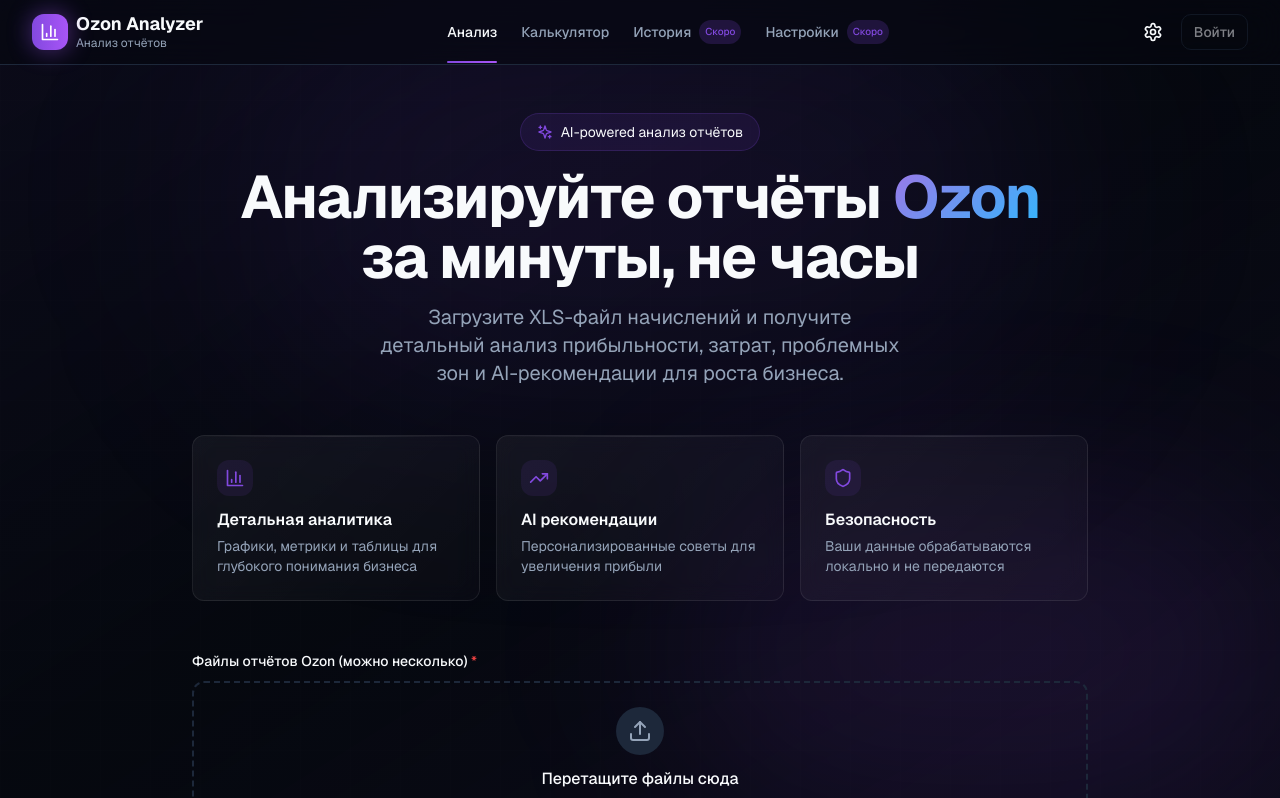
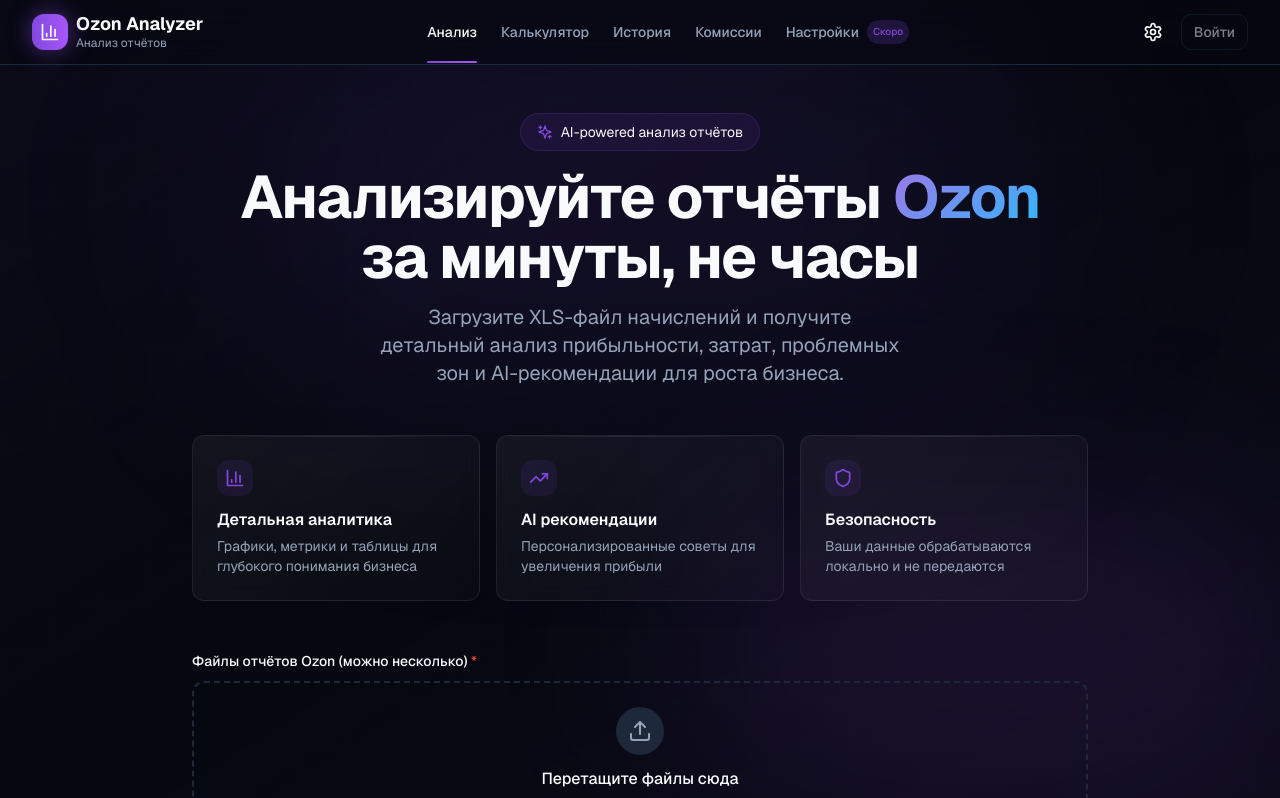
Before and after one commit to Ganzolder/MP-analyzer, a Next.js app: page / in a window 1280 px wide. Shown: the top 798 px of the page. Built offline with nearby package versions, Linux system fonts and the light colour scheme.

Commit message:
Add link to category commissions upload page in Header

```diff
--- a/components/layout/Header.tsx
+++ b/components/layout/Header.tsx
@@ -34,8 +34,11 @@
           <NavLink href="/calculator">
             Калькулятор
           </NavLink>
-          <NavLink href="/reports" badge="Скоро">
+          <NavLink href="/reports">
             История
+          </NavLink>
+          <NavLink href="/admin/category-commissions">
+            Комиссии
           </NavLink>
           <NavLink href="/settings" badge="Скоро">
             Настройки
@@ -74,8 +77,11 @@
             <MobileNavLink href="/calculator" icon={<Calculator className="h-4 w-4" />} onClick={() => setIsMenuOpen(false)}>
               Калькулятор
             </MobileNavLink>
-            <MobileNavLink href="/reports" icon={<FileText className="h-4 w-4" />} badge="Скоро" onClick={() => setIsMenuOpen(false)}>
+            <MobileNavLink href="/reports" icon={<FileText className="h-4 w-4" />} onClick={() => setIsMenuOpen(false)}>
               История отчётов
+            </MobileNavLink>
+            <MobileNavLink href="/admin/category-commissions" icon={<Settings className="h-4 w-4" />} onClick={() => setIsMenuOpen(false)}>
+              Комиссии
             </MobileNavLink>
             <MobileNavLink href="/settings" icon={<Settings className="h-4 w-4" />} badge="Скоро" onClick={() => setIsMenuOpen(false)}>
               Настройки
```
